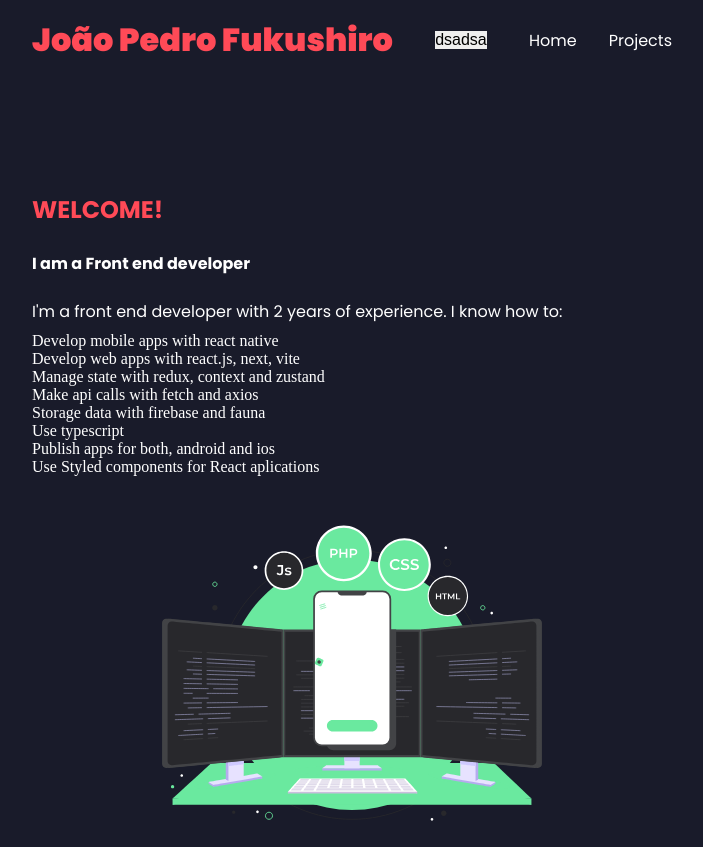
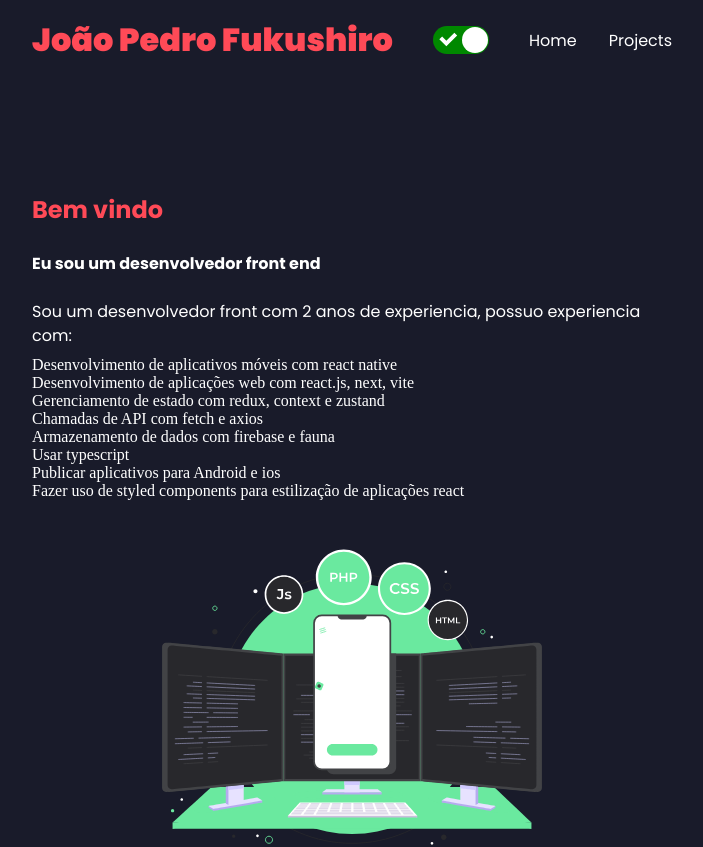
Before and after one commit to Fukushiro/landing-page, a Next.js app: page / in a window 1280 px wide. Shown: the top 847 px of the page, without its empty margins (288-991 px from the left). Built offline with nearby package versions, Linux system fonts and the light colour scheme.

Commit message:
feat : created useLanguage hook

```diff
--- a/package.json
+++ b/package.json
@@ -24,6 +24,7 @@
     "react-icons": "^4.4.0",
     "react-lottie": "^1.2.3",
     "react-redux": "^8.0.4",
+    "react-switch": "^7.0.0",
     "redux": "^4.2.0",
     "styled-components": "^5.3.5"
   },
--- a/src/components/Header/index.tsx
+++ b/src/components/Header/index.tsx
@@ -6,12 +6,13 @@ import { BurguerMenu, BurguerMenuAction } from "../BurguerMenu";
 import { Touchable } from "../Touchable";
 import Router from "next/router";
 import Link from "next/link";
-import * as Switch from "@radix-ui/react-switch";
 import { useSelect } from "@mui/base";
 import { RootState } from "../../store/store";
 import { useDispatch, useSelector } from "react-redux";
 import { changeLanguage } from "../../store/slices/languageSlice";
 import { saveState } from "../../utils/save";
+import Switch from "react-switch";
+import { useEffect, useState } from "react";
 export function Header() {
   // redux
   const language = useSelector(
@@ -25,6 +26,12 @@ export function Header() {
   const isSmall = useMediaQuery(`(max-width: ${smMax}px)`);
 
   //
+  // useState
+  const [isChecked, setIsChecked] = useState<boolean>(false);
+
+  useEffect(() => {
+    setIsChecked(language === "pt");
+  }, [language]);
 
   const burguerMenuActions: BurguerMenuAction[] = [
     {
@@ -48,13 +55,23 @@ export function Header() {
       <Styles.NameTitle>João Pedro Fukushiro</Styles.NameTitle>
 
       {/* language switch */}
-      <button
+      {/* <button
         onClick={() => {
           dispatch(changeLanguage("en"));
         }}
       >
         dsadsa
-      </button>
+      </button> */}
+      <Switch
+        checked={isChecked}
+        onChange={() => {
+          if (language === "pt") {
+            dispatch(changeLanguage("en"));
+          } else {
+            dispatch(changeLanguage("pt"));
+          }
+        }}
+      />
       {/* menu */}
       {isSmall ? (
         <BurguerMenu itens={burguerMenuActions} />
--- a/src/pages/index.tsx
+++ b/src/pages/index.tsx
@@ -10,13 +10,16 @@ import programingAnimation from "../assets/animations/programing.json";
 import Lottie from "react-lottie";
 import useMediaQuery from "@mui/material/useMediaQuery";
 import { lgMediaMin, mdMediaMin, smMediaMin } from "../utils/screenSize";
-import { strings } from "../strings";
+import { useState } from "react";
+import { useLanguage } from "../strings";
 export default function Home() {
   const isSmall = useMediaQuery(`(${smMediaMin})`);
   const isMedian = useMediaQuery(`(${mdMediaMin})`);
   const isLarge = useMediaQuery(`(${lgMediaMin})`);
   const animationWidth = isLarge ? 500 : isMedian ? 400 : 300;
   const animationHeight = isLarge ? 400 : isMedian ? 300 : 200;
+
+  const { strings } = useLanguage();
   return (
     <>
       <Head>
--- a/src/strings/index.ts
+++ b/src/strings/index.ts
@@ -1,4 +1,22 @@
+import { useEffect, useState } from "react";
+import { useSelector } from "react-redux";
+import { RootState, store } from "../store/store";
 import { English } from "./english";
 import { Portuguese } from "./portuguese";
+console.log(store.getState().language);
 
-export const strings = English;
+// const c = store.getState().language.currentLanguage;
+
+// export const strings = c === "pt" ? Portuguese : English;
+
+export function useLanguage() {
+  const [strings, setStrings] = useState(Portuguese);
+  const language = useSelector(
+    (state: RootState) => state.language.currentLanguage
+  );
+  useEffect(() => {
+    setStrings(language === "pt" ? Portuguese : English);
+  }, [language]);
+
+  return { strings };
+}
```
Also changed, not shown: 1 other file (tests, documents, lock files or other folders).
